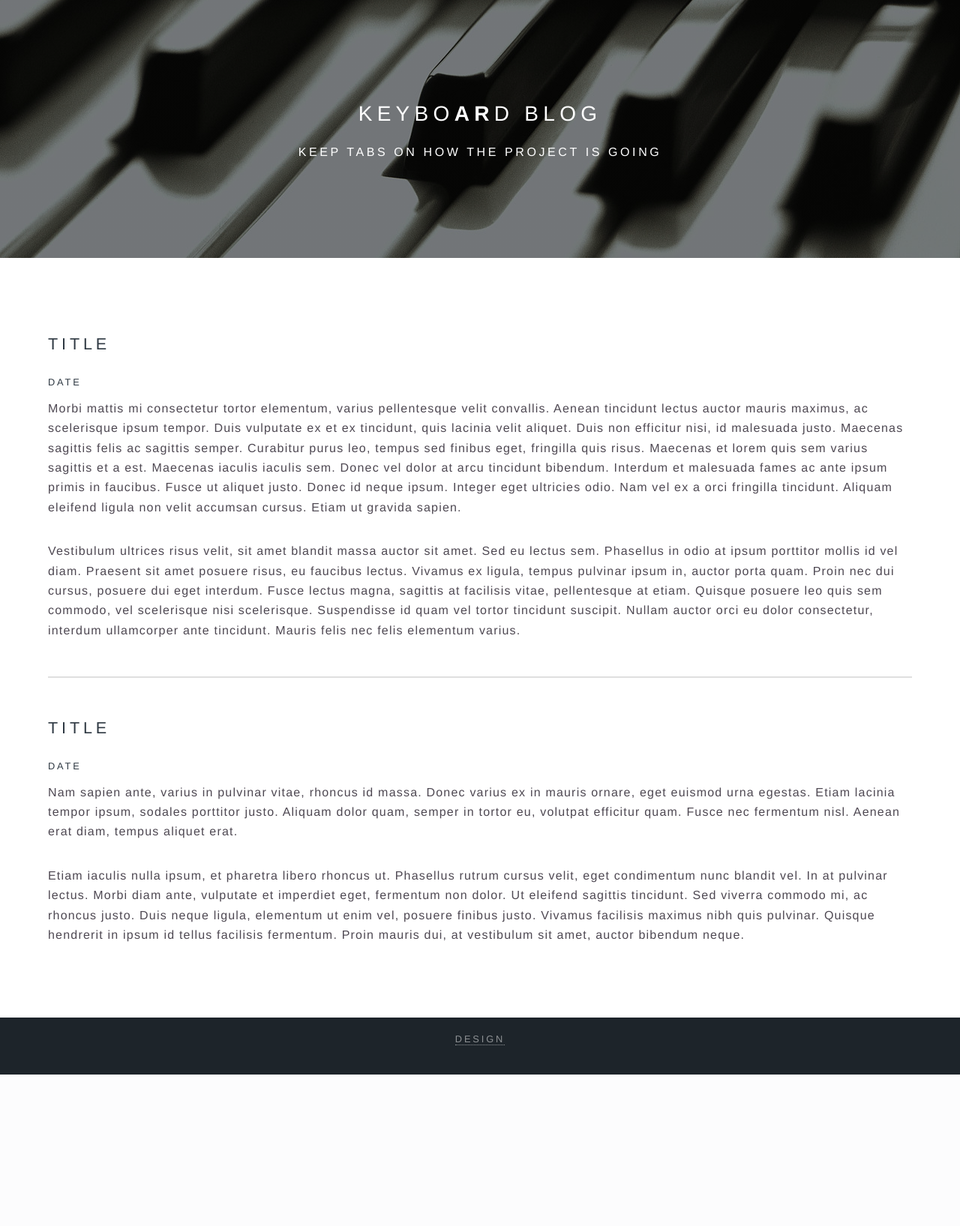
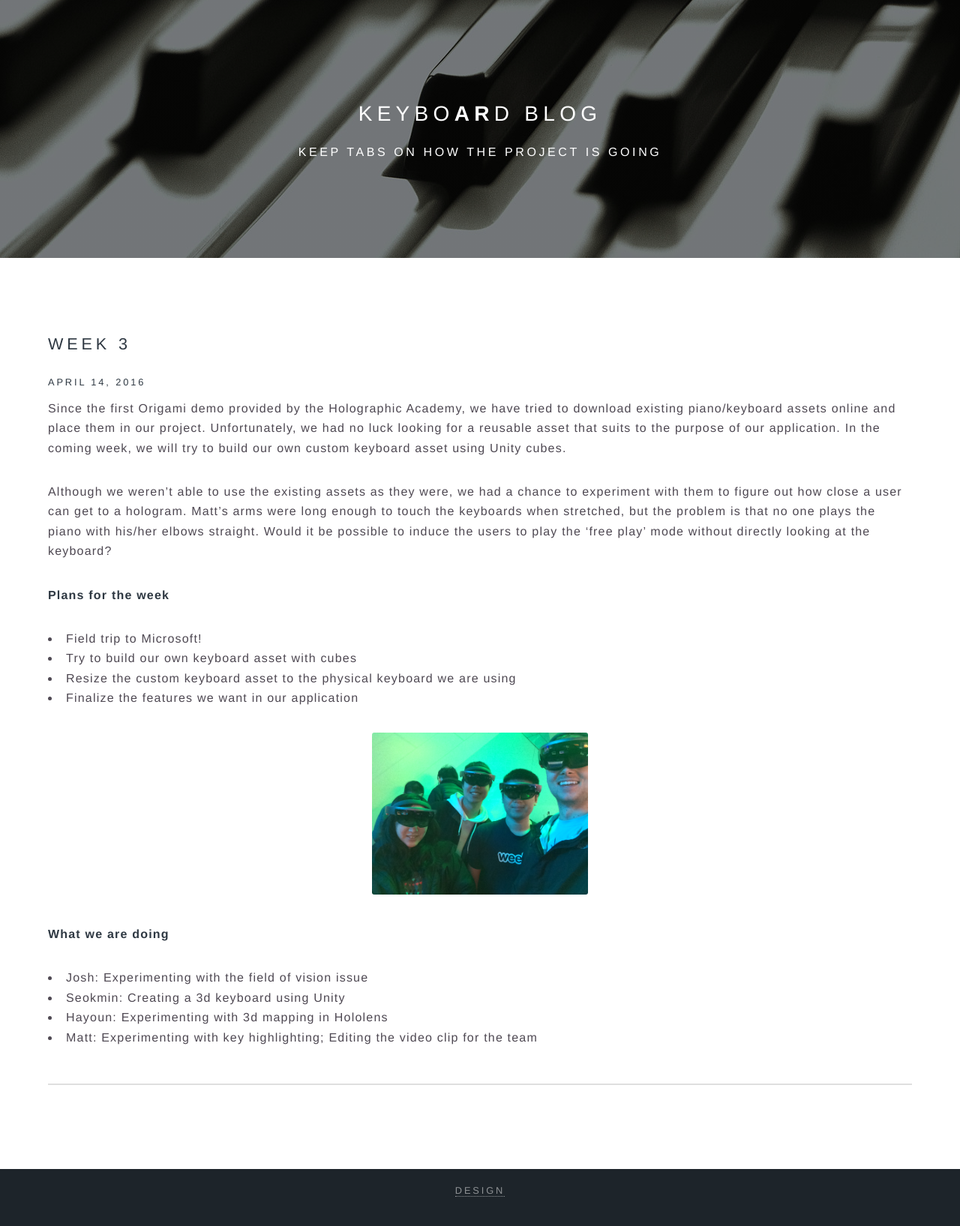
Before and after one commit to mattlrobinson7/keyboARd, a PHP site: page /blog.html in a window 1280 px wide. Shown: the part 49-1684 px from the top of the page at 75% size. Before the commit the page ends 1482 px from the top, so only its background shows below. Run offline with PHP 8.4, Linux system fonts and the light colour scheme.

Commit message:
update blog:

```diff
--- a/assets/css/main.css
+++ b/assets/css/main.css
@@ -1973,6 +1973,13 @@
 			display: block;
 			margin: 0 0 2em 0;
 			width: 100%;
+		}
+
+		.image.blog img {
+			display: block;
+			width: 25%;
+			margin: auto;
+
 		}
 
 			.image.fit img {
--- a/blog.html
+++ b/blog.html
@@ -49,19 +49,33 @@
 						<section class="wrapper style5">
 							<div class="inner">
 
-								<h2>Title</h3>
-								<h5>Date</h5>
-								<p>Morbi mattis mi consectetur tortor elementum, varius pellentesque velit convallis. Aenean tincidunt lectus auctor mauris maximus, ac scelerisque ipsum tempor. Duis vulputate ex et ex tincidunt, quis lacinia velit aliquet. Duis non efficitur nisi, id malesuada justo. Maecenas sagittis felis ac sagittis semper. Curabitur purus leo, tempus sed finibus eget, fringilla quis risus. Maecenas et lorem quis sem varius sagittis et a est. Maecenas iaculis iaculis sem. Donec vel dolor at arcu tincidunt bibendum. Interdum et malesuada fames ac ante ipsum primis in faucibus. Fusce ut aliquet justo. Donec id neque ipsum. Integer eget ultricies odio. Nam vel ex a orci fringilla tincidunt. Aliquam eleifend ligula non velit accumsan cursus. Etiam ut gravida sapien.</p>
+								<h2>Week 3</h3>
+								<h5>April 14, 2016</h5>
+								<p>Since the first Origami demo provided by the Holographic Academy, we have tried to download existing piano/keyboard assets online and place them in our project. Unfortunately, we had no luck looking for a reusable asset that suits to the purpose of our application. In the coming week, we will try to build our own custom keyboard asset using Unity cubes.</p>
 
-								<p>Vestibulum ultrices risus velit, sit amet blandit massa auctor sit amet. Sed eu lectus sem. Phasellus in odio at ipsum porttitor mollis id vel diam. Praesent sit amet posuere risus, eu faucibus lectus. Vivamus ex ligula, tempus pulvinar ipsum in, auctor porta quam. Proin nec dui cursus, posuere dui eget interdum. Fusce lectus magna, sagittis at facilisis vitae, pellentesque at etiam. Quisque posuere leo quis sem commodo, vel scelerisque nisi scelerisque. Suspendisse id quam vel tortor tincidunt suscipit. Nullam auctor orci eu dolor consectetur, interdum ullamcorper ante tincidunt. Mauris felis nec felis elementum varius.</p>
+								<p>Although we weren’t able to use the existing assets as they were, we had a chance to experiment with them to figure out how close a user can get to a hologram. Matt’s arms were long enough to touch the keyboards when stretched, but the problem is that no one plays the piano with his/her elbows straight. Would it be possible to induce the users to play the ‘free play’ mode without directly looking at the keyboard?</p>
+
+
+								<p><b>Plans for the week</b>
+									<ul>
+										<li>Field trip to Microsoft!</li>
+										<li>Try to build our own keyboard asset with cubes</li>
+										<li>Resize the custom keyboard asset to the physical keyboard we are using</li>
+										<li>Finalize the features we want in our application</li>
+									</ul>
+									<div class="image blog"><img src="images/team.jpg" alt="" /></div>
+								</p>
+
+								<p><b>What we are doing</b>
+									<ul>
+										<li>Josh: Experimenting with the field of vision issue</li>
+										<li>Seokmin: Creating a 3d keyboard using Unity</li>
+										<li>Hayoun: Experimenting with 3d mapping in Hololens</li>
+										<li>Matt: Experimenting with key highlighting; Editing the video clip for the team</li>
+									</ul>
+								</p>
 
 								<hr />
-
-								<h2>Title</h3>
-								<h5>Date</h5>
-								<p>Nam sapien ante, varius in pulvinar vitae, rhoncus id massa. Donec varius ex in mauris ornare, eget euismod urna egestas. Etiam lacinia tempor ipsum, sodales porttitor justo. Aliquam dolor quam, semper in tortor eu, volutpat efficitur quam. Fusce nec fermentum nisl. Aenean erat diam, tempus aliquet erat.</p>
-
-								<p>Etiam iaculis nulla ipsum, et pharetra libero rhoncus ut. Phasellus rutrum cursus velit, eget condimentum nunc blandit vel. In at pulvinar lectus. Morbi diam ante, vulputate et imperdiet eget, fermentum non dolor. Ut eleifend sagittis tincidunt. Sed viverra commodo mi, ac rhoncus justo. Duis neque ligula, elementum ut enim vel, posuere finibus justo. Vivamus facilisis maximus nibh quis pulvinar. Quisque hendrerit in ipsum id tellus facilisis fermentum. Proin mauris dui, at vestibulum sit amet, auctor bibendum neque.</p>
 
 							</div>
 						</section>
--- a/index.html
+++ b/index.html
@@ -56,6 +56,7 @@
 							<header class="major">
 								<h2>Learning piano has never been easier.</h2>
 								<p>Many beginners have trouble putting notes together that sound good and </br>learning to play songs is incredibly difficult. With KEYBO<strong>AR</strong>D, it doesn't have to be.</p>
+								<iframe width="560" height="315" src="https://www.youtube.com/embed/FRJOFTgKdPA" frameborder="0" allowfullscreen></iframe>
 							</header>
 							<ul class="icons major">
 								<li><span class="icon fa-thumbs-up major style1"><span class="label">Thumbs up</span></span></li>
```
Also changed, not shown: images/team.JPG (added).
